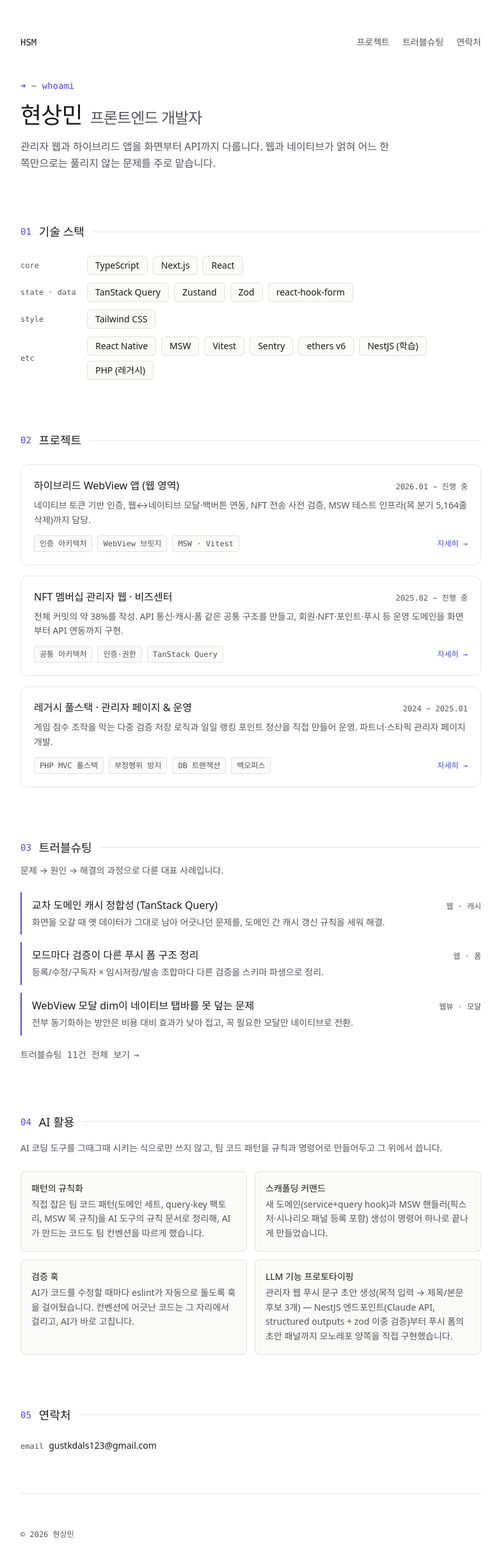
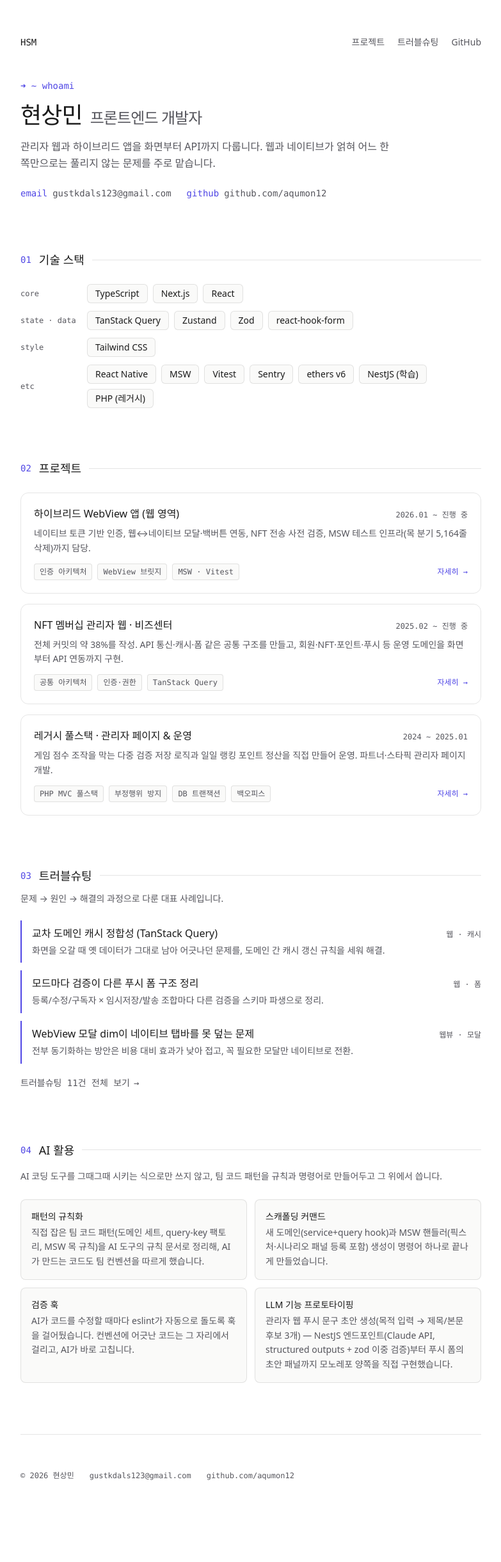
Before and after one commit to aqumon12/aqumon-portfolio, a Next.js app: page / in a window 1280 px wide. Shown: the top 2442 px of the page at 64% size, without its empty margins (248-1031 px from the left). After the commit the page ends 2355 px from the top, so only its background shows below. Built offline with nearby package versions, Linux system fonts and the light colour scheme.

Commit message:
feat: 히어로에 이메일·GitHub 연락처 추가, 연락처 섹션은 푸터로 통합

```diff
--- a/app/page.tsx
+++ b/app/page.tsx
@@ -17,7 +17,7 @@ export default function Home() {
         <div className="flex items-center gap-3 sm:gap-5 text-sm" style={{ color: "var(--muted)" }}>
           <a href="#projects" className="hover:opacity-70">프로젝트</a>
           <a href="#troubleshooting" className="hover:opacity-70">트러블슈팅</a>
-          <a href="#contact" className="hover:opacity-70">연락처</a>
+          <a href="https://github.com/aqumon12" target="_blank" rel="noreferrer" className="hover:opacity-70">GitHub</a>
         </div>
       </nav>
 
@@ -29,6 +29,14 @@ export default function Home() {
             <span className="text-2xl ml-3" style={{ color: "var(--muted)" }}>{profile.role}</span>
           </h1>
           <p className="text-base leading-relaxed max-w-xl" style={{ color: "var(--muted)" }}>{profile.tagline}</p>
+          <div className="flex flex-wrap gap-x-6 gap-y-2 mt-6 text-sm">
+            <a href={`mailto:${profile.email}`} className="mono hover:opacity-70" style={{ color: "var(--muted)" }}>
+              <span className="mr-2" style={{ color: "var(--accent)" }}>email</span>{profile.email}
+            </a>
+            <a href={profile.github} target="_blank" rel="noreferrer" className="mono hover:opacity-70" style={{ color: "var(--muted)" }}>
+              <span className="mr-2" style={{ color: "var(--accent)" }}>github</span>github.com/aqumon12
+            </a>
+          </div>
         </Reveal>
       </header>
 
@@ -123,19 +131,12 @@ export default function Home() {
         </div>
       </section>
 
-      <section id="contact" className="pb-16 scroll-mt-16">
-        <Reveal>
-          <SectionLabel index="05" title="연락처" />
-          <div className="flex flex-wrap gap-x-8 gap-y-2 text-sm">
-            <a href={`mailto:${profile.email}`} className="hover:opacity-70">
-              <span className="mono text-xs mr-2" style={{ color: "var(--muted)" }}>email</span>{profile.email}
-            </a>
-          </div>
-        </Reveal>
-      </section>
-
       <footer className="pt-8 text-sm" style={{ color: "var(--muted)", borderTop: "1px solid var(--border)" }}>
-        <p className="pt-6 mono text-xs">© 2026 {profile.name}</p>
+        <div className="pt-6 flex flex-wrap items-center gap-x-6 gap-y-2">
+          <p className="mono text-xs">© 2026 {profile.name}</p>
+          <a href={`mailto:${profile.email}`} className="mono text-xs hover:opacity-70">{profile.email}</a>
+          <a href={profile.github} target="_blank" rel="noreferrer" className="mono text-xs hover:opacity-70">github.com/aqumon12</a>
+        </div>
       </footer>
     </main>
   );
--- a/lib/content.ts
+++ b/lib/content.ts
@@ -5,6 +5,7 @@ export const profile = {
   tagline:
     "관리자 웹과 하이브리드 앱을 화면부터 API까지 다룹니다. 웹과 네이티브가 얽혀 어느 한쪽만으로는 풀리지 않는 문제를 주로 맡습니다.",
   email: "gustkdals123@gmail.com",
+  github: "https://github.com/aqumon12",
 };
 
 // AI 지원 개발(AX) — 도구를 팀 방식대로 일하게 만드는 환경 설계
```
